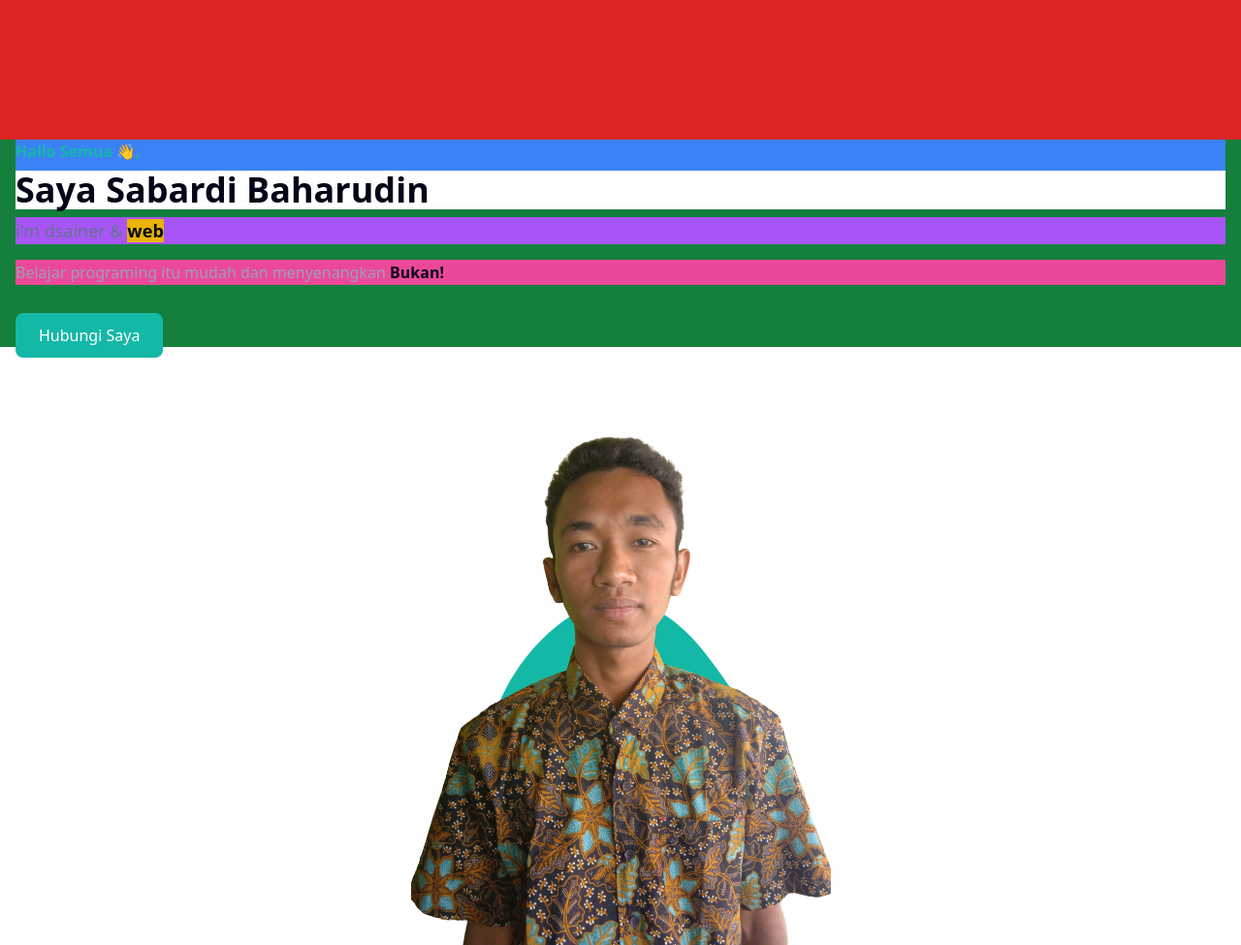
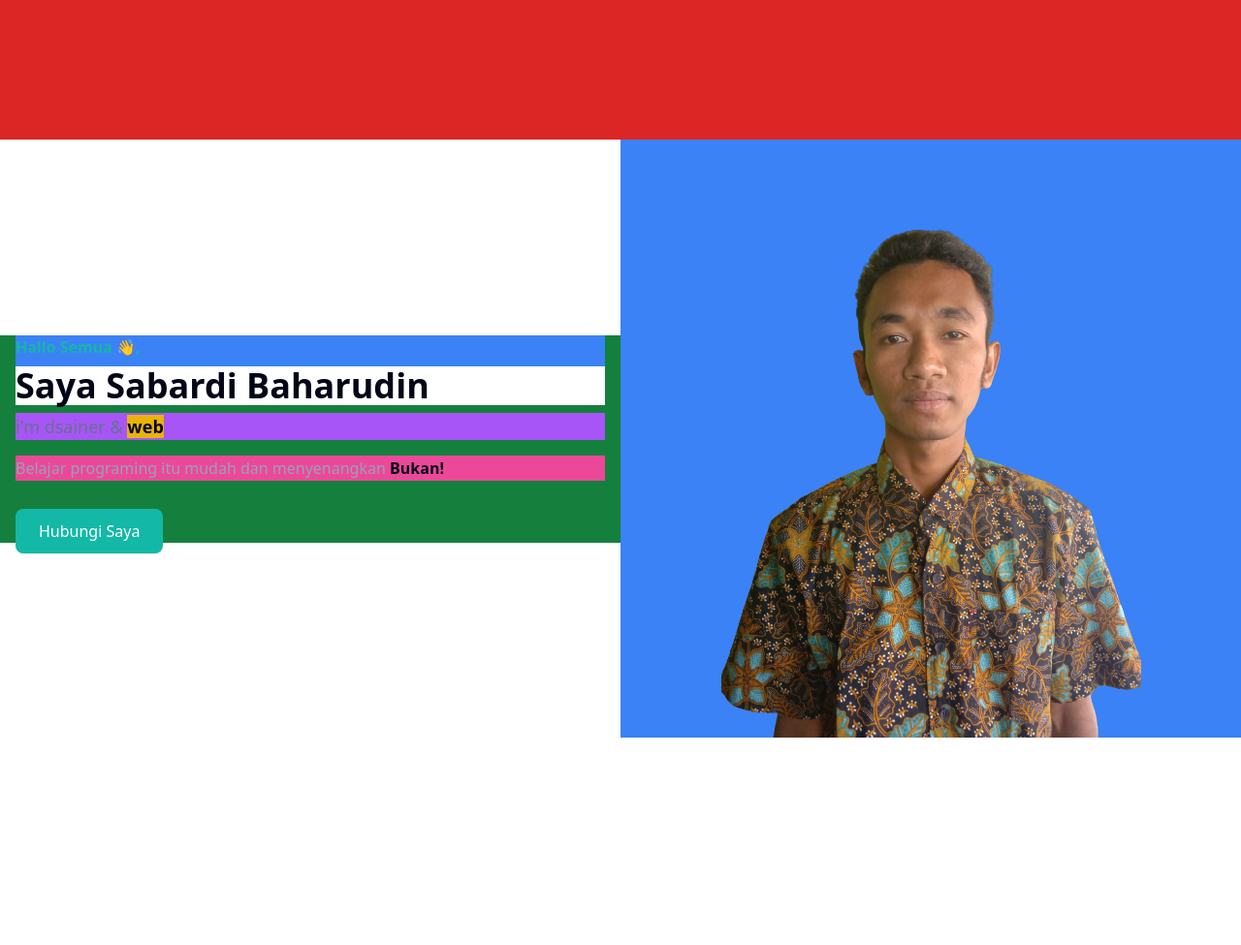
Before and after one commit to Sabardi/Web-portfolio-tailwin, a website: page src/index.html in a window 1280 px wide. Shown: the whole page at 97% size. After the commit the page ends 800 px from the top, so only its background shows below. Drawn offline with Linux system fonts and the light colour scheme.

Commit message:
mengubah posisi ketika lg akan full nya akan menjadi setengah

```diff
--- a/src/index.html
+++ b/src/index.html
@@ -13,7 +13,7 @@
    <section class="bg-red-600 pt-36"></section>
    <div class="container">
     <div class="flex flex-wrap">
-        <div class="w-full bg-green-700 self-center px-4">
+        <div class="w-full bg-green-700 self-center px-4 lg:w-1/2">
             <h1 class="bg-blue-500 text-base font-semibold text-primary">Hallo Semua 👋,
                 <span class="bg-white block mt-2 text-4xl font-bold text-black">Saya Sabardi Baharudin</span></h1>
             <h2 class="bg-purple-500 mt-2 font-medium mb-4 text-lg text-slate-500">i'm dsainer &
@@ -24,7 +24,8 @@
                 <a href="#" class="px-6 py-3 bg-primary rounded-lg shadow-sm text-white hover:opacity-80 duration-500 ease-in-out
                  active:hover:text-black active:hover:bg-white active:hover:ring-1 ring-black ">Hubungi Saya</a>
         </div>
-        <div class="w-full  self-end px-4">
+        <!-- foto -->
+        <div class="bg-blue-500 w-full self-end px-4 lg:w-1/2">
             <div class="mt-10 relative">
                 <img src="img/foto ku.png" alt="Sabardi" class="max-w-full mx-auto">
 
```
Also changed, not shown: dist/styl.css.
